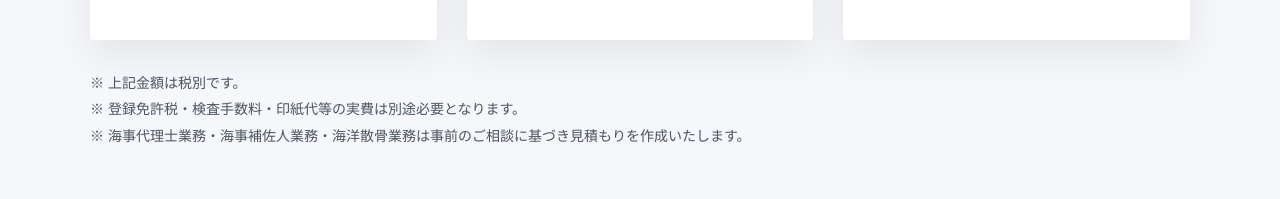
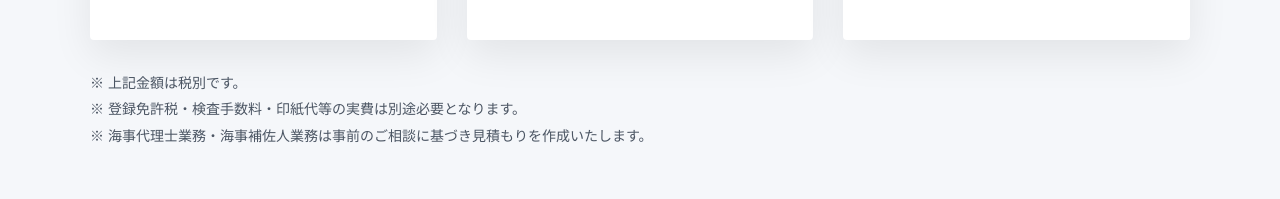
Before and after one commit to kodama-kaiji-dairishi/kaiji-dairishi-site, a plain HTML site: page price.html in a window 1280 px wide. Shown: the part 2592-2791 px from the top of the page. Drawn offline with Linux system fonts and the light colour scheme.

Commit message:
Update price.html

```diff
--- a/price.html
+++ b/price.html
@@ -539,7 +539,7 @@ footer {
   <p class="fee-note-bottom">
     ※ 上記金額は税別です。<br>
     ※ 登録免許税・検査手数料・印紙代等の実費は別途必要となります。<br>
-    ※ 海事代理士業務・海事補佐人業務・海洋散骨業務は事前のご相談に基づき見積もりを作成いたします。
+    ※ 海事代理士業務・海事補佐人業務は事前のご相談に基づき見積もりを作成いたします。
   </p>
 </section>
 
```
